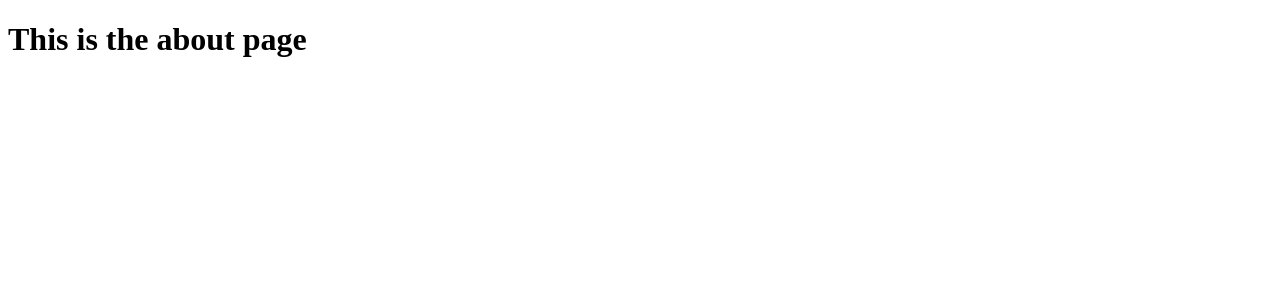
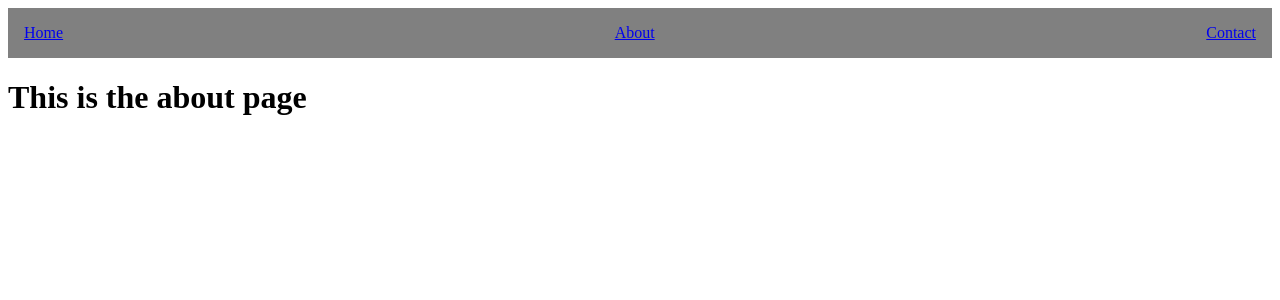
Before and after one commit to CloudBop/first-simple-nextjs, a Next.js app: page /about in a window 1280 px wide. Shown: the top 300 px of the page. Built offline with nearby package versions, Linux system fonts and the light colour scheme.

Commit message:
created navbar component

```diff
--- /dev/null
+++ b/components/Navbar.js
@@ -0,0 +1,30 @@
+import Link from 'next/link'
+
+const Navbar = () => {
+
+  const styles = {
+    display:"flex",
+    background:"grey",
+    justifyContent:"space-between",
+    padding:"16px",
+  }
+
+  return (
+    <div style={styles}>
+      <Link href="/home">
+        {/*  */}
+        <a>Home</a>
+      </Link>
+      <Link href="/about">
+        {/*  */}
+        <a>About</a>
+      </Link>
+      <Link href="/contact">
+        {/*  */}
+        <a>Contact</a>
+      </Link>
+    </div>
+  )
+}
+
+export default Navbar;
--- a/pages/about.js
+++ b/pages/about.js
@@ -1,8 +1,13 @@
+import Navbar from "../components/Navbar"
+
 const AboutPage = () => {
   // ssr if initial request of app.
-  console.log("<About/> running ssr&&client")
+  // console.log("<About/> running ssr&&client")
   return (
+    <>
+    <Navbar/>
     <h1>This is the about page</h1>
+    </>
   )
 }
 export default AboutPage
--- a/pages/index.js
+++ b/pages/index.js
@@ -1,7 +1,7 @@
 import Link from 'next/link'
 
 const Index = () => {
-  console.log(`**Running Index`)
+  // console.log(`**Running Index`)
   return (
     <div>
       <h1>Our index page</h1>
@@ -13,7 +13,6 @@
         {/*  */}
         <a>Contact</a>
       </Link>
-
     </div>
   )
 }
```
Also changed, not shown: pages/contact.js (+5 -2 lines).
